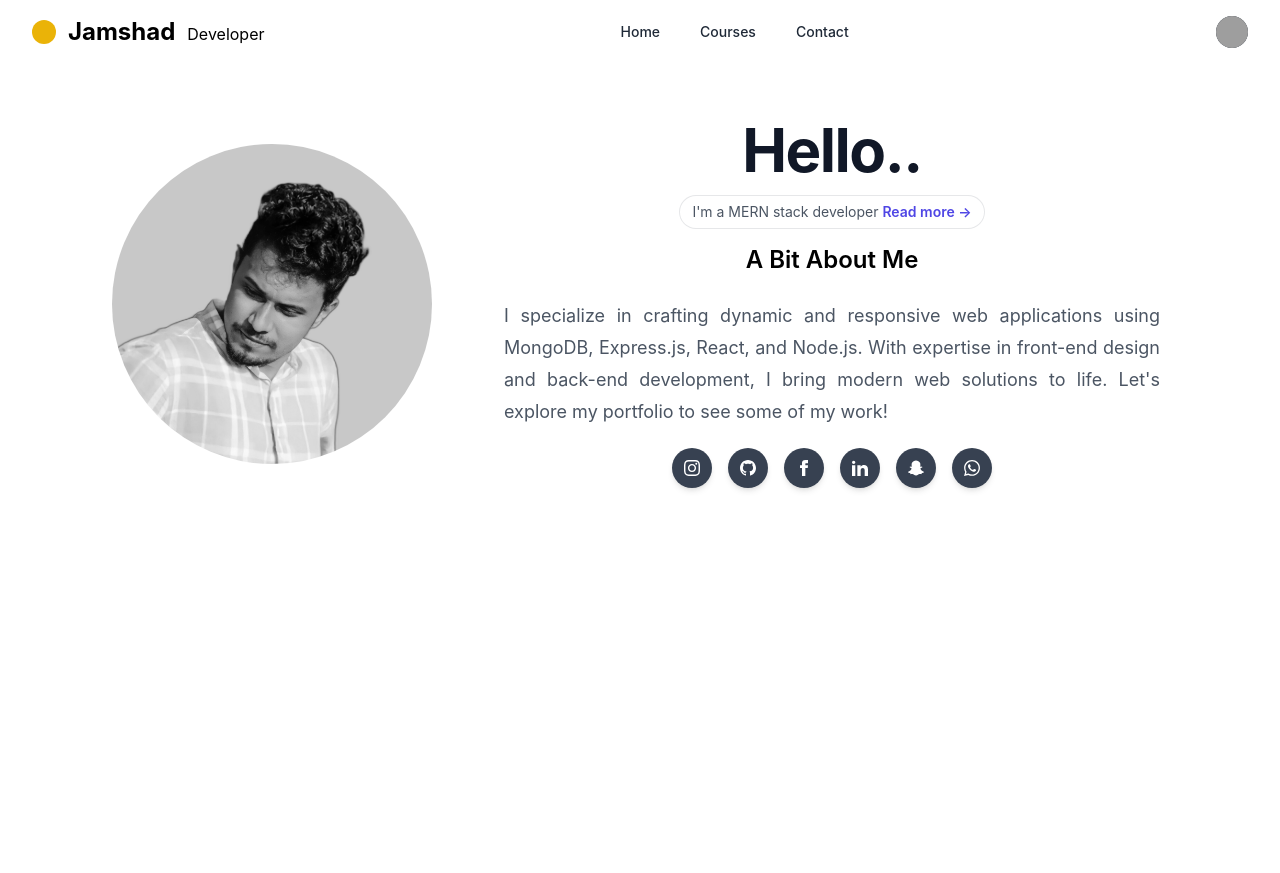
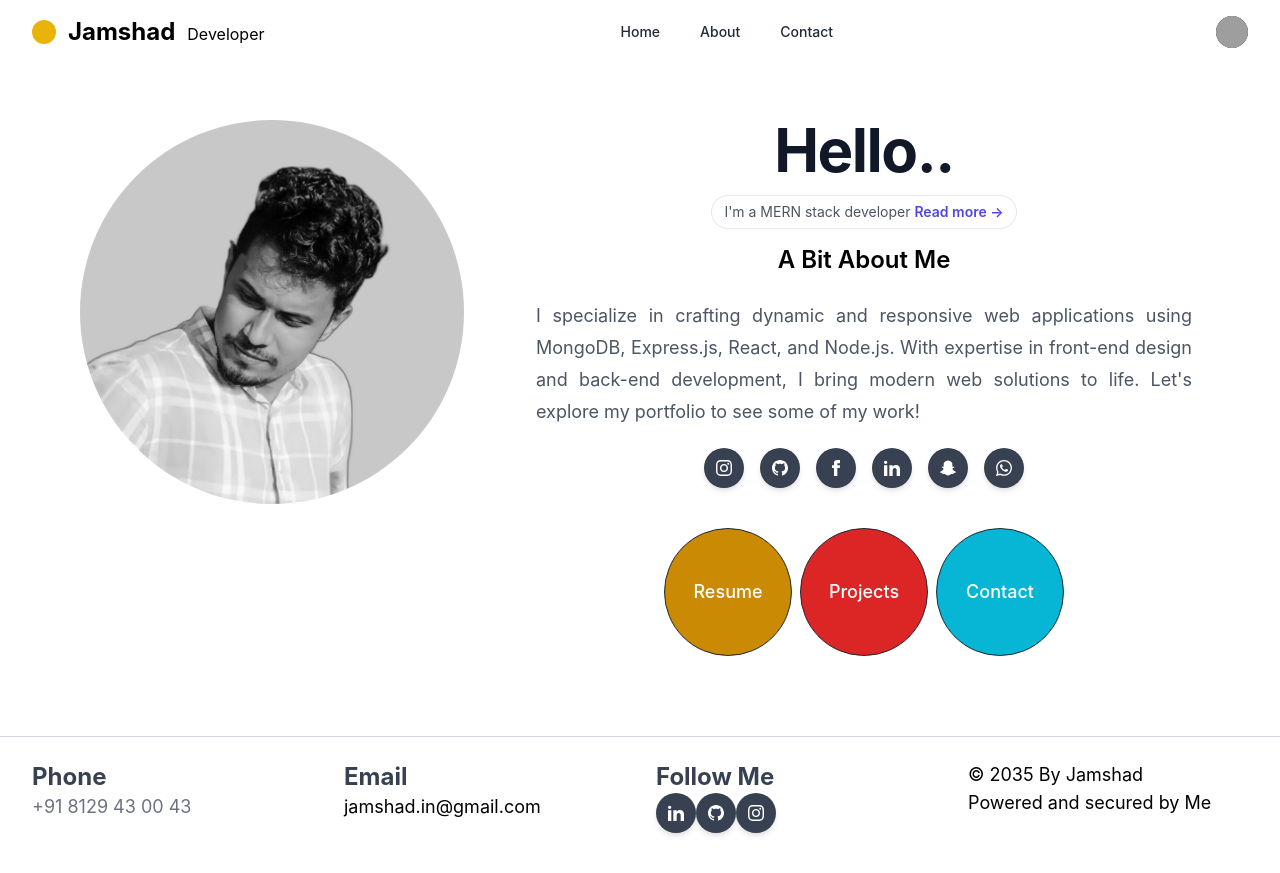
Before and after one commit to Jamshad10/Personal_Website, a React (Create React App) app: page / in a window 1280 px wide. Before the commit the page ends 800 px from the top, so only its background shows below. Built offline with nearby package versions, Linux system fonts and the light colour scheme; grey boxes are pictures that could not be loaded.

Commit message:
Footer Setup

```diff
--- a/public/index.html
+++ b/public/index.html
@@ -24,7 +24,7 @@
       work correctly both with client-side routing and a non-root public URL.
       Learn how to configure a non-root public URL by running `npm run build`.
     -->
-    <title>React App</title>
+    <title>Jamshad</title>
   </head>
   <body>
     <noscript>You need to enable JavaScript to run this app.</noscript>
--- /dev/null
+++ b/src/components/frontend/Footer.tsx
@@ -0,0 +1,81 @@
+import React from 'react';
+
+const Footer = () => {
+    return (
+        <div>
+            <footer className="relative bg-blueGray-200  pt-2 pb-6 border-t border-gray-300">
+                <div className="container mx-auto px-4">
+                    <div className="flex flex-col text-left lg:flex-row ">
+                        <div className="w-full lg:w-6/12 sm:w-full px-4 py-4">
+                            <h4 className="text-2xl font-bold text-gray-700">Phone</h4>
+                            <h5 className="text-lg mt-0  text-gray-500">
+                                +91 8129 43 00 43
+                            </h5>
+                        </div>
+                        <div className="w-full lg:w-6/12 sm:w-full px-4 py-4">
+                            <h4 className="text-2xl font-bold text-gray-700">Email</h4>
+                            <h5 className="text-lg mt-0  text-blueGray-600">
+                                jamshad.in@gmail.com
+                            </h5>
+                        </div>
+                        <div className="w-full lg:w-6/12 sm:w-full px-4 py-4">
+                            <h4 className="text-2xl font-bold text-gray-700">Follow Me</h4>
+                            <button
+                                type="button"
+                                className="inline-block rounded-full p-3 text-xs font-medium uppercase leading-normal bg-gray-700 text-white transition ease-in-out delay-100 hover:-translate-y-1 hover:scale-110 hover:bg-gray-900 duration-100  shadow-md focus:shadow-lg focus:outline-none focus:ring-0 active:shadow-lg"
+                            >
+                                <svg
+                                    xmlns="http://www.w3.org/2000/svg"
+                                    className="h-4 w-4"
+                                    fill="currentColor"
+                                    viewBox="0 0 24 24"
+                                >
+                                    <path d="M4.98 3.5c0 1.381-1.11 2.5-2.48 2.5s-2.48-1.119-2.48-2.5c0-1.38 1.11-2.5 2.48-2.5s2.48 1.12 2.48 2.5zm.02 4.5h-5v16h5v-16zm7.982 0h-4.968v16h4.969v-8.399c0-4.67 6.029-5.052 6.029 0v8.399h4.988v-10.131c0-7.88-8.922-7.593-11.018-3.714v-2.155z" />
+                                </svg>
+                            </button>
+                            <button
+                                type="button"
+                                className="inline-block rounded-full p-3 text-xs font-medium uppercase leading-normal bg-gray-700 text-white transition ease-in-out delay-100 hover:-translate-y-1 hover:scale-110 hover:bg-gray-900 duration-100  shadow-md focus:shadow-lg focus:outline-none focus:ring-0 active:shadow-lg"
+                            >
+                                <svg
+                                    xmlns="http://www.w3.org/2000/svg"
+                                    className="h-4 w-4"
+                                    fill="currentColor"
+                                    viewBox="0 0 24 24"
+                                >
+                                    <path d="M12 0c-6.626 0-12 5.373-12 12 0 5.302 3.438 9.8 8.207 11.387.599.111.793-.261.793-.577v-2.234c-3.338.726-4.033-1.416-4.033-1.416-.546-1.387-1.333-1.756-1.333-1.756-1.089-.745.083-.729.083-.729 1.205.084 1.839 1.237 1.839 1.237 1.07 1.834 2.807 1.304 3.492.997.107-.775.418-1.305.762-1.604-2.665-.305-5.467-1.334-5.467-5.931 0-1.311.469-2.381 1.236-3.221-.124-.303-.535-1.524.117-3.176 0 0 1.008-.322 3.301 1.23.957-.266 1.983-.399 3.003-.404 1.02.005 2.047.138 3.006.404 2.291-1.552 3.297-1.23 3.297-1.23.653 1.653.242 2.874.118 3.176.77.84 1.235 1.911 1.235 3.221 0 4.609-2.807 5.624-5.479 5.921.43.372.823 1.102.823 2.222v3.293c0 .319.192.694.801.576 4.765-1.589 8.199-6.086 8.199-11.386 0-6.627-5.373-12-12-12z" />
+                                </svg>
+                            </button>
+                            <button
+                                type="button"
+                                className="inline-block rounded-full p-3 text-xs font-medium uppercase leading-normal bg-gray-700 text-white transition ease-in-out delay-100 hover:-translate-y-1 hover:scale-110 hover:bg-gray-900 duration-100  shadow-md focus:shadow-lg focus:outline-none focus:ring-0 active:shadow-lg"
+                            >
+                                <svg
+                                    xmlns="http://www.w3.org/2000/svg"
+                                    className="h-4 w-4 "
+                                    fill="currentColor"
+                                    viewBox="0 0 24 24"
+                                >
+                                    <path d="M12 2.163c3.204 0 3.584.012 4.85.07 3.252.148 4.771 1.691 4.919 4.919.058 1.265.069 1.645.069 4.849 0 3.205-.012 3.584-.069 4.849-.149 3.225-1.664 4.771-4.919 4.919-1.266.058-1.644.07-4.85.07-3.204 0-3.584-.012-4.849-.07-3.26-.149-4.771-1.699-4.919-4.92-.058-1.265-.07-1.644-.07-4.849 0-3.204.013-3.583.07-4.849.149-3.227 1.664-4.771 4.919-4.919 1.266-.057 1.645-.069 4.849-.069zm0-2.163c-3.259 0-3.667.014-4.947.072-4.358.2-6.78 2.618-6.98 6.98-.059 1.281-.073 1.689-.073 4.948 0 3.259.014 3.668.072 4.948.2 4.358 2.618 6.78 6.98 6.98 1.281.058 1.689.072 4.948.072 3.259 0 3.668-.014 4.948-.072 4.354-.2 6.782-2.618 6.979-6.98.059-1.28.073-1.689.073-4.948 0-3.259-.014-3.667-.072-4.947-.196-4.354-2.617-6.78-6.979-6.98-1.281-.059-1.69-.073-4.949-.073zm0 5.838c-3.403 0-6.162 2.759-6.162 6.162s2.759 6.163 6.162 6.163 6.162-2.759 6.162-6.163c0-3.403-2.759-6.162-6.162-6.162zm0 10.162c-2.209 0-4-1.79-4-4 0-2.209 1.791-4 4-4s4 1.791 4 4c0 2.21-1.791 4-4 4zm6.406-11.845c-.796 0-1.441.645-1.441 1.44s.645 1.44 1.441 1.44c.795 0 1.439-.645 1.439-1.44s-.644-1.44-1.439-1.44z" />
+                                </svg>
+                            </button>
+                        </div>
+                        <div className="w-full lg:w-6/12 sm:w-full px-4 py-4">
+
+                            <h5 className="text-lg mt-0 text-blueGray-600">
+                            © 2035 By Jamshad
+                            </h5>
+                            <h5 className="text-lg mt-0  text-blueGray-600">
+                            Powered and secured by Me
+                            </h5>
+                        </div>
+
+                    </div>
+
+                </div>
+            </footer>
+        </div>
+    );
+}
+
+export default Footer;
--- a/src/components/frontend/Header.tsx
+++ b/src/components/frontend/Header.tsx
@@ -39,7 +39,7 @@
                     <a
                       className='text-gray-800 hover:bg-gray-200 hover:text-black rounded-md px-3 py-2 text-sm font-medium'
                     >
-                      Courses
+                      About
                     </a>
                     <a
                       className='text-gray-800 hover:bg-gray-200 hover:text-black rounded-md px-3 py-2 text-sm font-medium'
--- a/src/pages/frontend/Home.tsx
+++ b/src/pages/frontend/Home.tsx
@@ -2,6 +2,7 @@
 import Header from '../../components/frontend/Header';
 import { MAIN_IMG } from '../../Constants/frontend/constance';
 import { Link } from 'react-router-dom';
+import Footer from '../../components/frontend/Footer';
 
 const Home = () => {
   return (
@@ -13,10 +14,10 @@
         <img
           src={MAIN_IMG}
           alt="profile image"
-          className=' rounded-full w-80 h-80'
+          className=' rounded-full w-80 h-80 lg:w-96 lg:h-96 lg:mb-44'
         />
         <div className=" max-w-2xl px-2 py-10 sm:py-10 lg:py-10 lg:ml-16">
-          <div className="text-center">
+          <div className="text-center ">
             <h1 className="text-4xl font-bold tracking-tight text-gray-900 sm:text-6xl">
               Hello..
             </h1>
@@ -126,10 +127,22 @@
                 </svg>
               </button>
             </div>
+            <div className='flex justify-around lg:mx-32 mt-4'>
+              <div className='flex items-center justify-center w-24 h-24 lg:mr-2 lg:w-32 lg:h-32 my-6 rounded-full bg-yellow-600 text-white border border-gray-800 hover:cursor-pointer transition ease-in-out delay-150  hover:-translate-y-1 hover:scale-110 hover:bg-gray-900 duration-300'>
+                <h1 className='text-center text-lg font-medium'>Resume</h1>
+              </div>
+              <div className='flex items-center justify-center w-24 h-24  lg:w-32 lg:h-32 my-6 rounded-full bg-red-600 text-white border border-gray-800 hover:cursor-pointer transition ease-in-out delay-150  hover:-translate-y-1 hover:scale-110 hover:bg-gray-900 duration-300'>
+                <h1 className='text-center text-lg font-medium'>Projects</h1>
+              </div>
+              <div className='flex items-center justify-center w-24 h-24 lg:ml-2 lg:w-32 lg:h-32 my-6 rounded-full bg-cyan-500 text-white border border-gray-800 hover:cursor-pointer transition ease-in-out delay-150  hover:-translate-y-1 hover:scale-110 hover:bg-gray-900 duration-300'>
+                <h1 className='text-center text-lg font-medium'>Contact</h1>
+              </div>
+            </div>
           </div>
         </div>
       </div>
       {/* opening section ended */}
+      <Footer />
 
     </div>
   )
```
